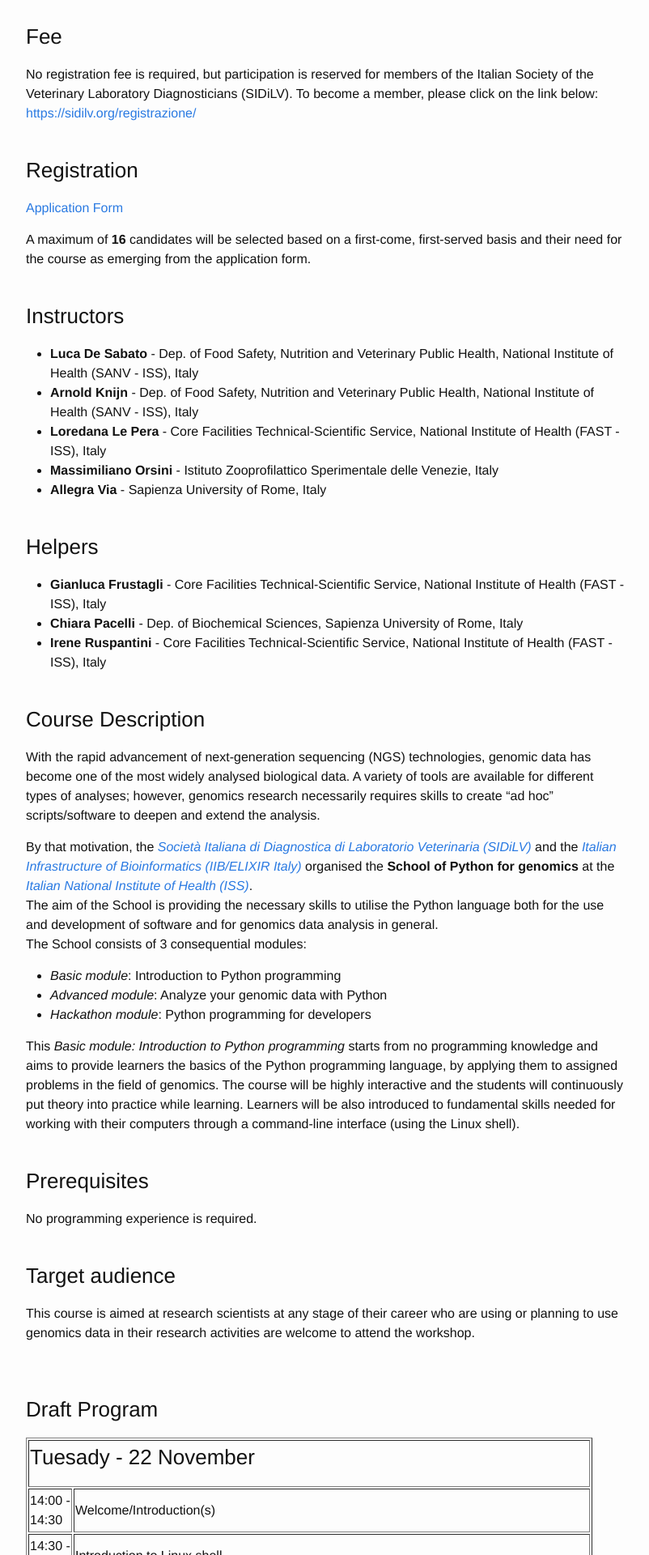
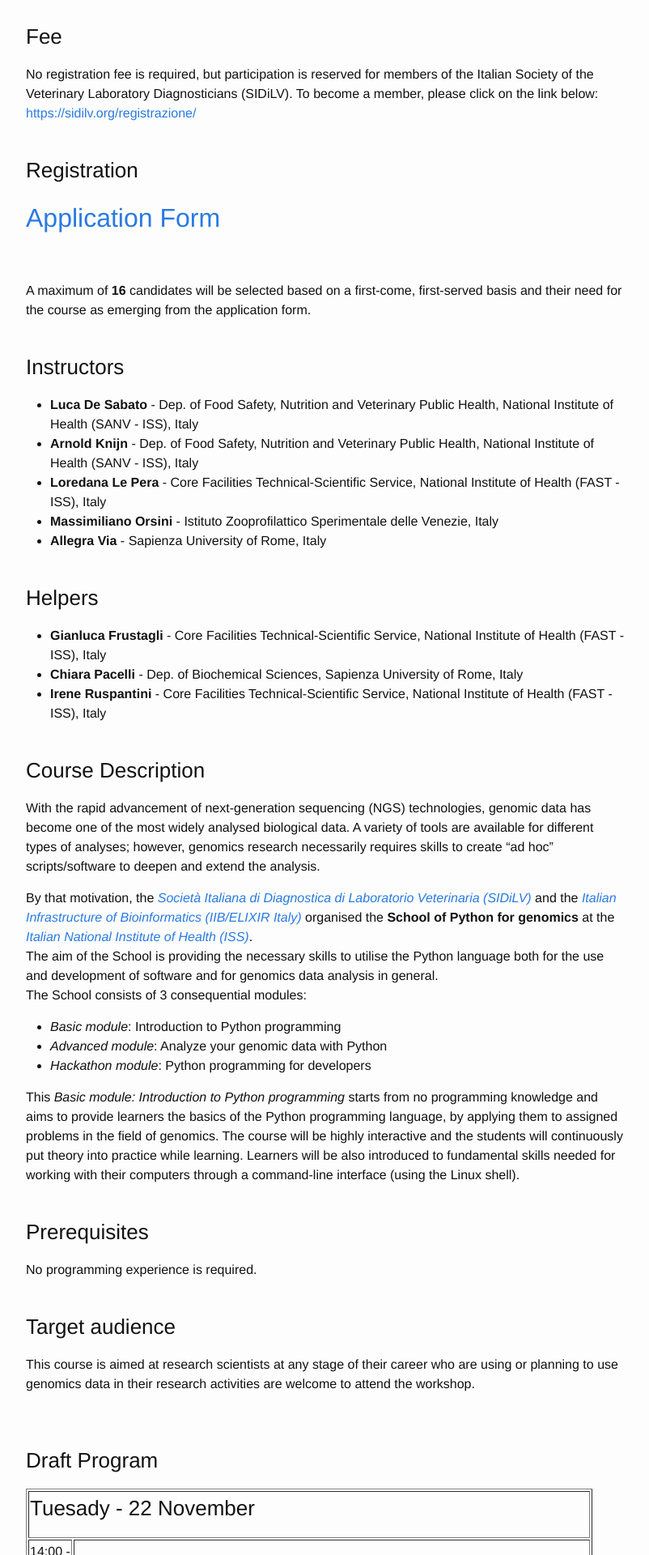
Before and after one commit to ELIXIR-IIB-training/website, a Jekyll site: the page built from _posts/2022-11-22-School_Python_genomics_Basic_module.md, in a window 1280 px wide. Shown: the part 924-2844 px from the top of the page at 81% size, without its empty margins (238-1040 px from the left). Built offline with Jekyll 4.4.1, drawn with Linux system fonts in a browser that asks for light colours.

```diff
--- a/_posts/2022-11-22-School_Python_genomics_Basic_module.md
+++ b/_posts/2022-11-22-School_Python_genomics_Basic_module.md
@@ -49,7 +49,7 @@ No registration fee is required, but participation is reserved for members of th
 
 ### Registration
 
-[Application Form](https://forms.gle/49WjKDFmLBJAbXW56)
+## [Application Form](https://forms.gle/49WjKDFmLBJAbXW56)
 <br>
 
 A maximum of **16** candidates will be selected based on a first-come, first-served basis and their need for the course as emerging from the application form.
```
